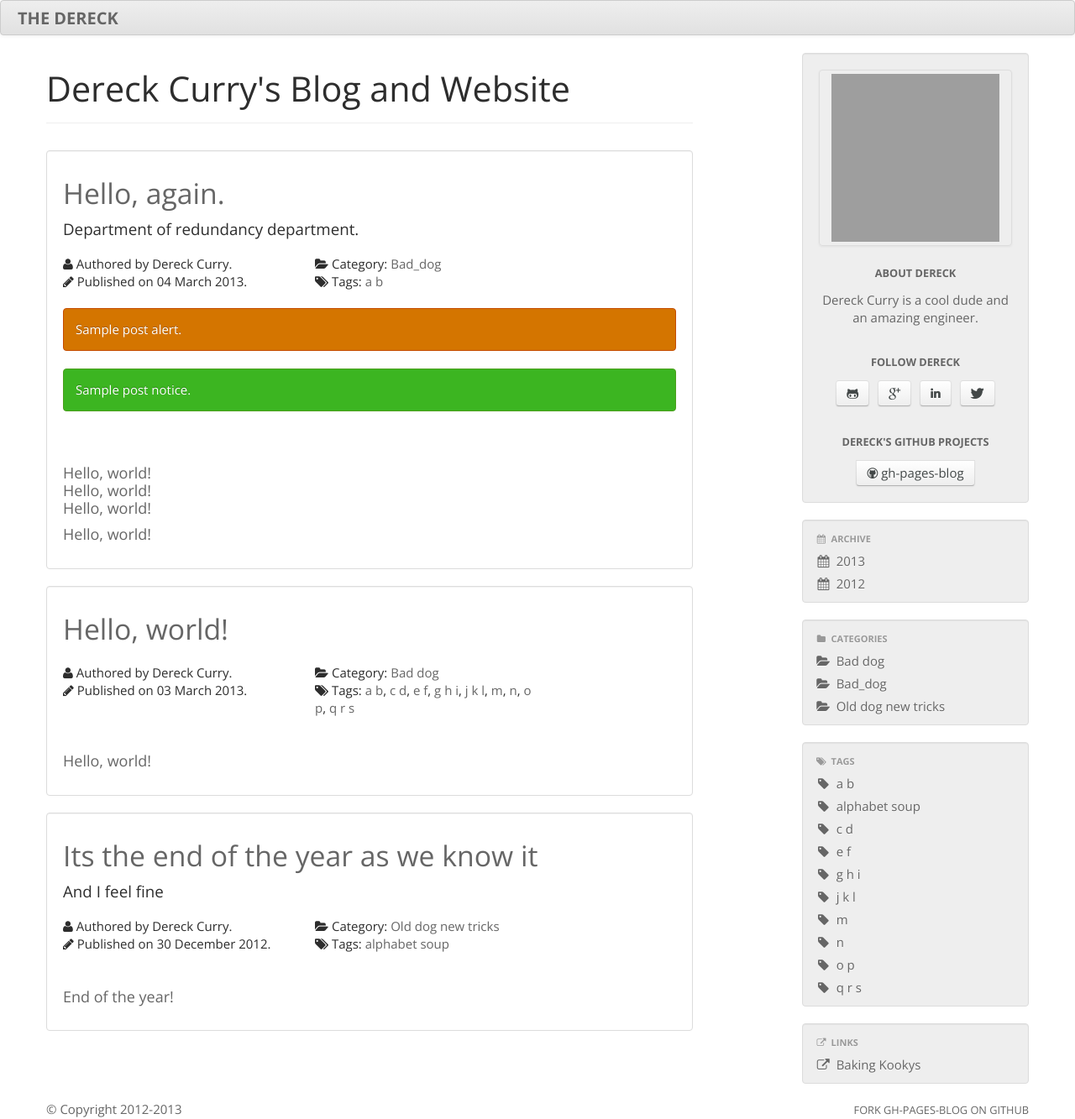
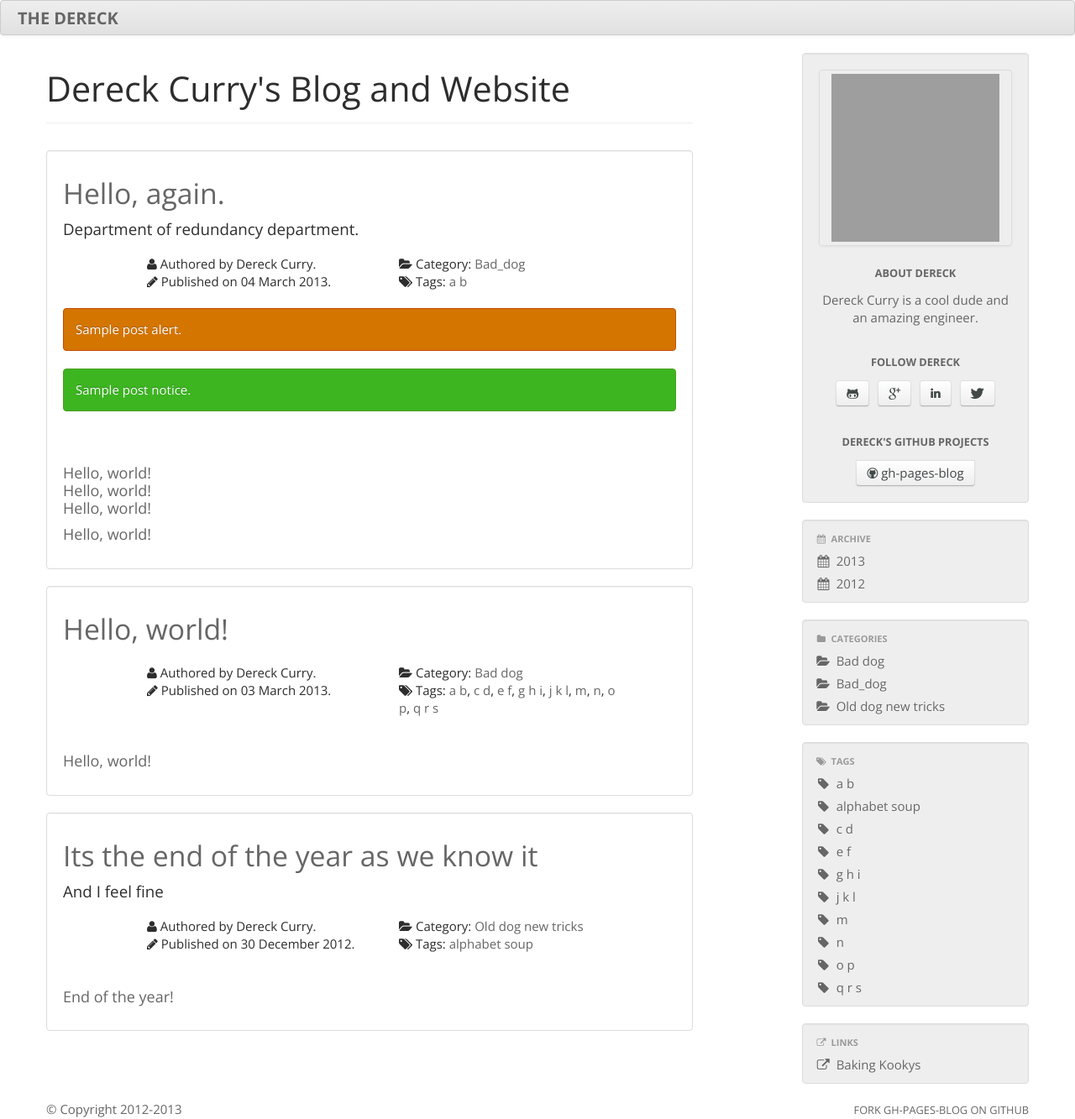
Before and after one commit to thedereck/thedereck.github.com, a Jekyll site: the page built from index.html, in a window 1280 px wide. Shown: the whole page at 84% size. Built offline with Jekyll 4.4.1, drawn with Linux system fonts in a browser that asks for light colours; grey boxes are pictures that could not be loaded.

Commit message:
More fun with post layouts

```diff
--- a/index.html
+++ b/index.html
@@ -16,7 +16,7 @@ exclude: true
 
 				<div class="row">
 				<h5>
-						<div class="span3">
+						<div class="span3 offset1">
 						{% if site.font_awesome.enabled %}
 							<i class="icon-user"></i>
 						{% endif %}
```
